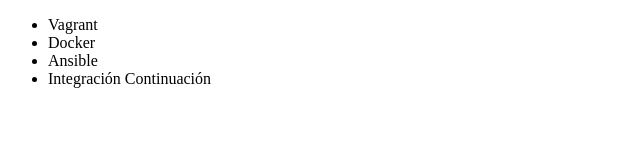
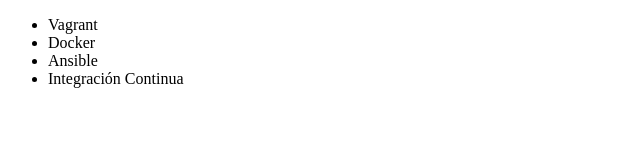
Before and after one commit to 89451/alura-git, a plain HTML site: page index.html in a window 1280 px wide. Shown: the full height of the page, 0-640 px from the left. Drawn offline with Linux system fonts and the light colour scheme.

Commit message:
Arreglando acento en el curso de integración continua

```diff
--- a/index.html
+++ b/index.html
@@ -9,7 +9,7 @@
             <li>Vagrant</li>
             <li>Docker</li>
             <li>Ansible</li>
-            <li>Integración Continuación</li>
+            <li>Integración Continua</li>
         </ul>
     </body>
 </html>
```
